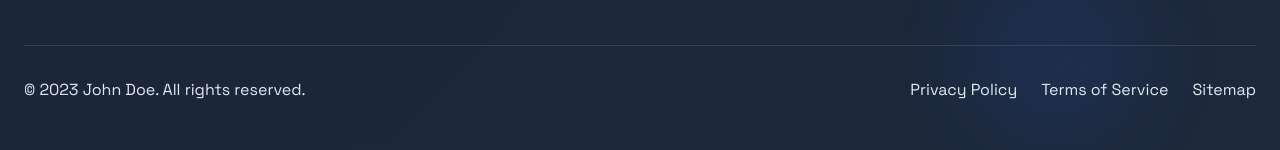
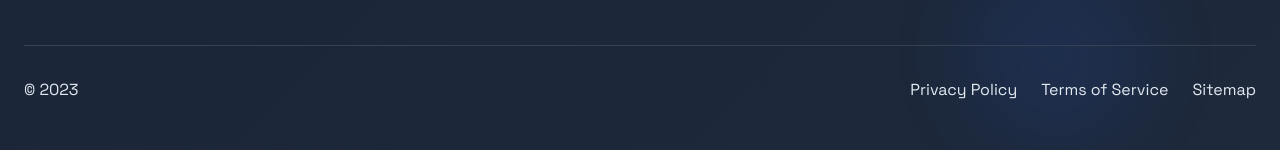
Before and after one commit to Rifansyah12/Rifansyah_Hidayatulloh, a plain HTML site: page index.html in a window 1280 px wide. Shown: the part 5948-6098 px from the top of the page. Drawn offline with nearby package versions, Linux system fonts and the light colour scheme; no server answers.

Commit message:
Update index.html

```diff
--- a/index.html
+++ b/index.html
@@ -3,7 +3,7 @@
   <head>
     <meta charset="UTF-8" />
     <meta name="viewport" content="width=device-width, initial-scale=1.0" />
-    <title>3D Dark Portfolio</title>
+    <title>Rifansyah Portfolio</title>
     <link rel="preconnect" href="https://fonts.googleapis.com" />
     <link rel="preconnect" href="https://fonts.gstatic.com" crossorigin />
     <link rel="assets" href="assets/img/vector-image.svg" />
@@ -1772,8 +1772,7 @@
           class="border-t border-gray-700 pt-8 flex flex-col md:flex-row justify-between items-center"
         >
           <p class="text-text-secondary mb-4 md:mb-0">
-            © 2023 <span class="text-accent">John Doe</span>. All rights
-            reserved.
+            © 2023 <span class="text-accent"></span>
           </p>
           <div class="flex space-x-6">
             <a
```
